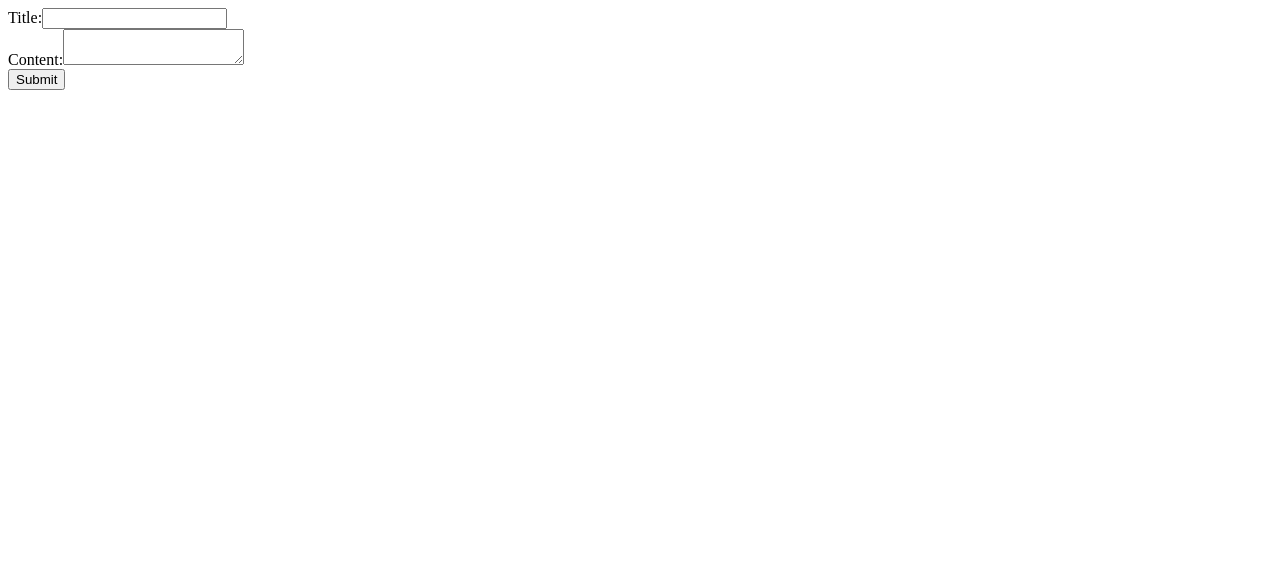
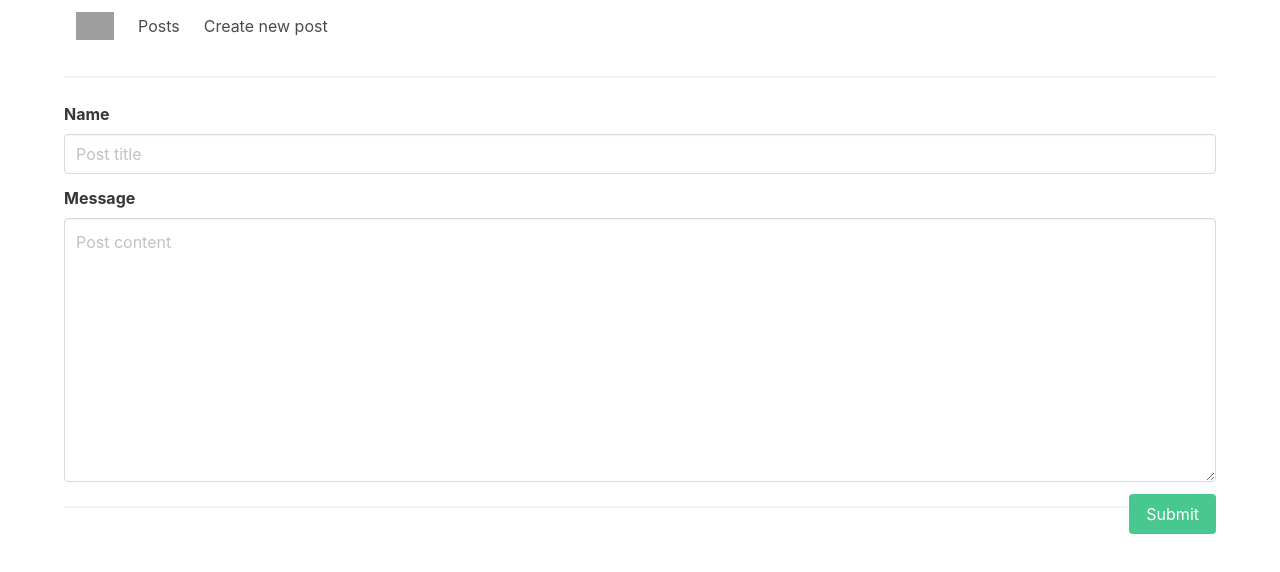
Before and after one commit to gokhandemirhan/gd-blog-client, a React (Create React App) app: page /createpost in a window 1280 px wide. Shown: the top 572 px of the page. Built offline with nearby package versions, Linux system fonts and the light colour scheme; grey boxes are pictures that could not be loaded.

Commit message:
Added basic styling and bulma css

```diff
--- a/package.json
+++ b/package.json
@@ -3,6 +3,7 @@
   "version": "0.1.0",
   "private": true,
   "dependencies": {
+    "bulma": "^0.6.2",
     "react": "^16.2.0",
     "react-dom": "^16.2.0",
     "react-router-dom": "^4.2.2",
--- a/src/App.js
+++ b/src/App.js
@@ -1,11 +1,12 @@
 import React, { Component } from 'react';
 import logo from './logo.svg';
 import RootContainer from './containers/RootContainer'
+import Bulma from '../node_modules/bulma/css/bulma.css'
 
 class App extends Component {
   render() {
     return (
-      <div className="App">
+      <div className="App container">
         <RootContainer />
       </div>
     );
--- a/src/components/NewPost.js
+++ b/src/components/NewPost.js
@@ -4,19 +4,21 @@ import { withRouter } from 'react-router-dom'
 
 const NewPost = (props) => (
     <form onSubmit={props.handleSubmit}>
-        <div>
-            <label>
-                Title:
-                <input type="text" name="title" value={props.newPost.title} onChange={props.handleChange} />
-            </label>
+        <div className="field">
+            <label className="label">Name</label>
+            <div className="control">
+                <input className="input" type="text" placeholder="Post title" name="title" value={props.newPost.title} onChange={props.handleChange} />
+            </div>
         </div>
-        <div>
-            <label>
-                Content:
-                <textarea name="content" value={props.newPost.content} onChange={props.handleChange}></textarea>
-            </label>
+
+        <div class="field">
+            <label class="label">Message</label>
+            <div class="control">
+                <textarea class="textarea" rows="10" placeholder="Post content" name="content" value={props.newPost.content} onChange={props.handleChange}></textarea>
+            </div>
         </div>
-        <input type="submit" value="Submit" />
+
+        <input className="button is-success is-pulled-right" type="submit" value="Submit" />
     </form>
 );
 
--- a/src/components/Post.js
+++ /dev/null
@@ -1,13 +0,0 @@
-import React from 'react'
-import {Link} from 'react-router-dom';
-
-const Post = (props) => (
-    <div>
-        <Link to={`/posts/${props.post._id}`}>{props.post.title}</Link>
-        <Link to={`/posts/edit/${props.post._id}`}>Edit</Link>
-        <button onClick={ (e) => {props.handleDelete(props.post._id)} }>X</button>
-    </div>
-);
-
-
-export default Post;
--- /dev/null
+++ b/src/components/PostTile.js
@@ -0,0 +1,27 @@
+import React from 'react'
+import {Link} from 'react-router-dom';
+
+const PostTile = (props) => (
+    <div className="">
+        <Link className="title" to={`/posts/${props.post._id}`}>{props.post.title}</Link>
+
+        <p>Lorem ipsum dolor sit amet, consectetur adipiscing elit. Proin ornare magna eros, eu pellentesque tortor vestibulum ut. Maecenas non massa sem. Etiam finibus odio quis feugiat facilisis.</p>
+
+        <div className="field is-grouped">
+           <p className="control">
+                <Link to={`/posts/edit/${props.post._id}`} className="button is-link">
+                    Edit Post
+                </Link>
+            </p>
+            <p className="control">
+                <a onClick={ (e) => {props.handleDelete(props.post._id)} } className="button is-danger">
+                    Delete post
+                </a>
+            </p>
+        </div>
+
+    </div>
+);
+
+
+export default PostTile;
--- a/src/components/Posts.js
+++ b/src/components/Posts.js
@@ -1,18 +1,21 @@
 import React from "react";
 import { Link } from "react-router-dom";
-import Post from "../components/Post";
+import Post from "./PostTile";
 
 const AllPosts = (props) => (
   <div>
-    <h2>All posts</h2>
-    <Link to={`/createpost`}>Create new post</Link>
-    <ul>
+      <h1 class="title">All posts</h1>
+      <h2 class="subtitle">
+          Here are all the <strong>posts</strong> that I wrote so far
+      </h2>
+
+    <div className="">
       {props.posts.map(post => (
-        <li key={post._id}>
+        <div key={post._id} className="box">
           <Post post={post} handleDelete={props.handleDelete}/>
-        </li>
+        </div>
       ))}
-    </ul>
+    </div>
   </div>
 );
 
--- a/src/containers/DetailsContainer.js
+++ b/src/containers/DetailsContainer.js
@@ -1,10 +1,34 @@
-import React from 'react'
+import React, { Component } from "react";
+import PostsAPI from "../api/api";
 
-const DetailsPage = ({match}) => (
-    <div>
-        <h3>ID: {match.params.postId}</h3>
-    </div>
-);
+class DetailsPage extends Component {
+  constructor(props) {
+    super(props);
 
+    this.state = {
+      post: {}
+    };
+  }
+
+  componentDidMount() {
+    const postId = this.props.match.params.postId;
+
+    if (postId) {
+      PostsAPI.getPostById(postId).then(json => {
+        this.setState({ post: json.post });
+      });
+    }
+  }
+  render() {
+    return (
+      <div>
+        <h1 className="title is-1">{this.state.post.title}</h1>
+          <div className="content">
+              {this.state.post.content}
+          </div>
+      </div>
+    );
+  }
+}
 
 export default DetailsPage;
--- a/src/containers/IndexContainer.js
+++ b/src/containers/IndexContainer.js
@@ -22,14 +22,14 @@ class IndexPage extends Component {
     });
   }
 
-  handleDelete(postId){
+  handleDelete(postId) {
     const r = window.confirm("Sure ?");
     if (r && postId) {
-          PostsAPI.deletePost(postId).then(json=>{
-             if(json){
+      PostsAPI.deletePost(postId).then(json => {
+        if (json) {
           this.setState({
             posts: this.state.posts.filter(el => el._id !== postId)
-                 })
+          });
         }
       });
     }
@@ -37,11 +37,10 @@ class IndexPage extends Component {
   render() {
     return (
       <div>
-        <header>
-          <h1>Hello this is my blog</h1>
-        </header>
-        <hr />
-        <Posts posts={this.state.posts} handleDelete={this.handleDelete}/>
+        {/*TODO:Can add header here*/}
+        <div>
+          <Posts posts={this.state.posts} handleDelete={this.handleDelete} />
+        </div>
       </div>
     );
   }
--- a/src/containers/RootContainer.js
+++ b/src/containers/RootContainer.js
@@ -1,5 +1,5 @@
 import React, { Component } from "react";
-import { BrowserRouter } from "react-router-dom";
+import { BrowserRouter, Link } from "react-router-dom";
 import { Route } from "react-router-dom";
 
 import IndexContainer from "./IndexContainer";
@@ -11,10 +11,46 @@ class RootContainer extends Component {
     return (
       <BrowserRouter>
         <div>
+          {/*TODO: Create component for navbar*/}
+          <nav
+            className="navbar"
+            role="navigation"
+            aria-label="main navigation"
+          >
+            <div className="navbar-brand">
+              <a className="navbar-item" href="/posts">
+                <img
+                  src="http://gokhandemirhan.com/images/logoo.png"
+                  alt="Blog"
+                  width="38"
+                  height="28"
+                />
+              </a>
+
+              <button className="button navbar-burger">
+                <span />
+                <span />
+                <span />
+              </button>
+            </div>
+            <div className="navbar-menu">
+              <div className="navbar-start">
+                <Link className="navbar-item" to="/posts">
+                  Posts
+                </Link>
+                <Link className="navbar-item" to={`/createpost`}>
+                  Create new post
+                </Link>
+              </div>
+            </div>
+          </nav>
+
+          <hr />
           <Route exact path="/posts" component={IndexContainer} />
-          <Route path="/posts/:postId" component={DetailsContainer} />
+          <Route exact path="/posts/:postId" component={DetailsContainer} />
           <Route path="/posts/edit/:postId" component={CreateUpdateContainer} />
           <Route path="/createpost/" component={CreateUpdateContainer} />
+          <hr />
         </div>
       </BrowserRouter>
     );
```
Also changed, not shown: 1 other file (tests, documents, lock files or other folders). Lines whose indentation alone changed are shown as unchanged.
